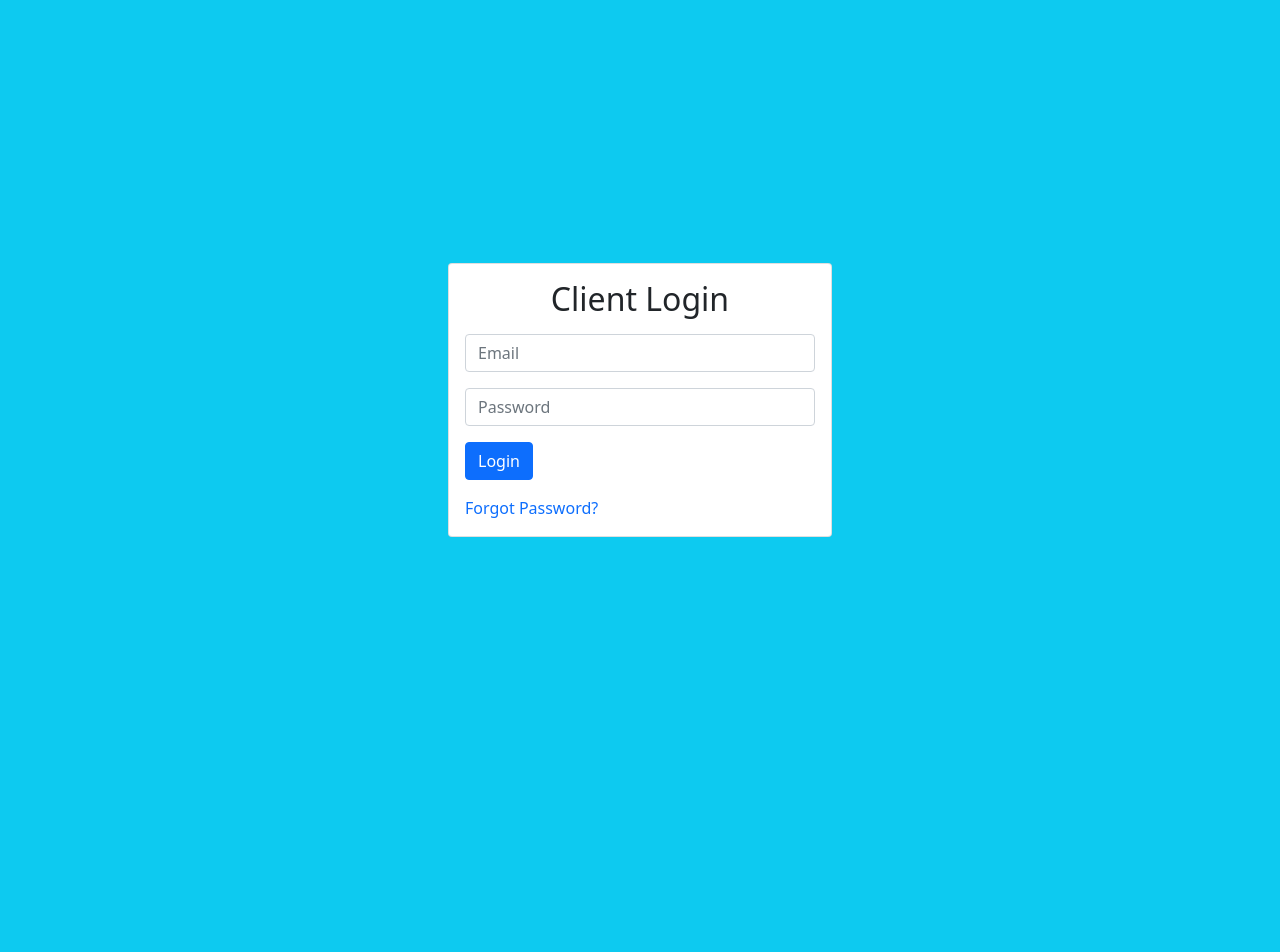
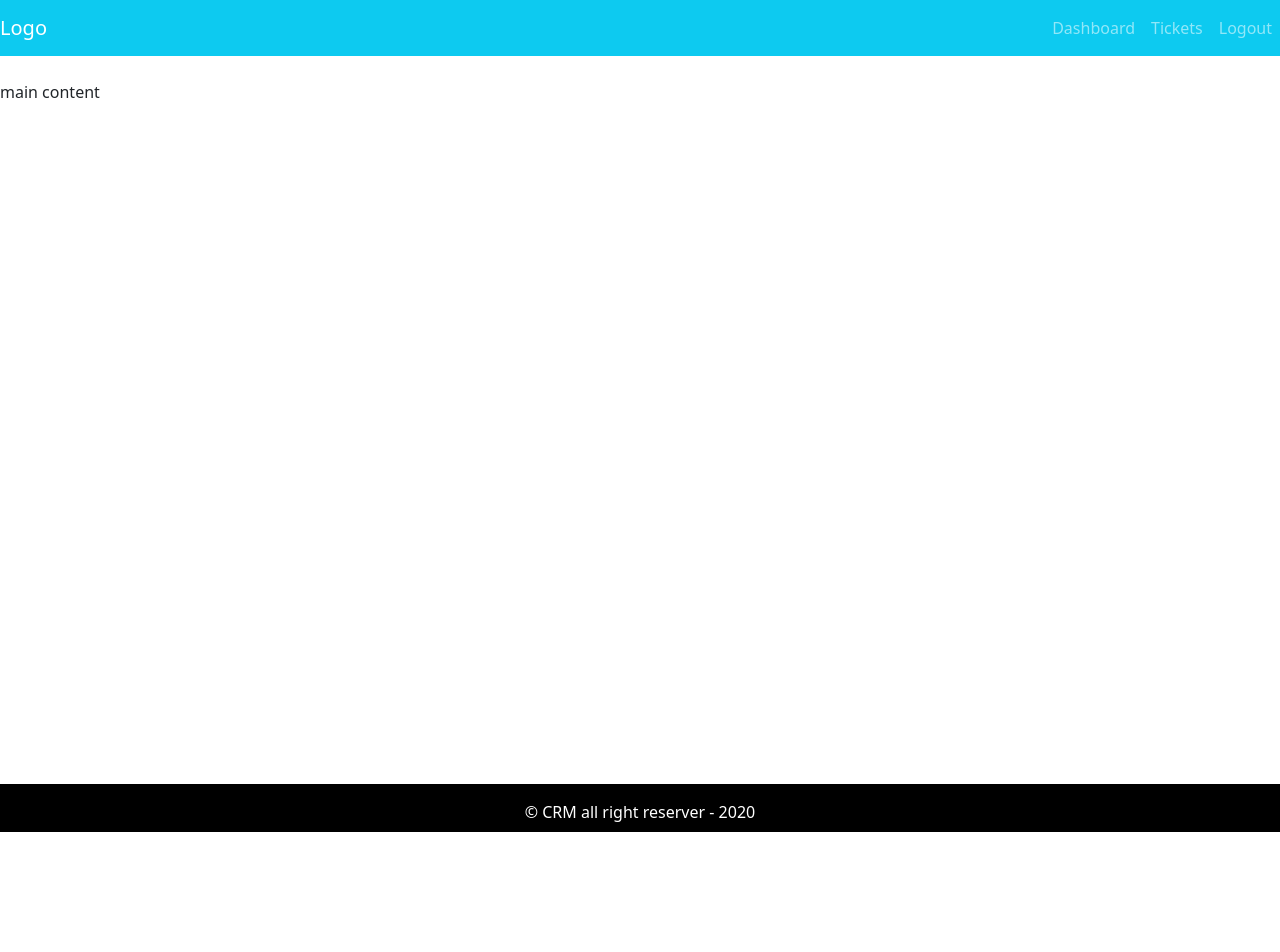
Before and after one commit to a-sadri/crm, a React (Create React App) app in the folder frontend/: page / in a window 1280 px wide. Shown: the top 952 px of the page. After the commit the page ends 832 px from the top, so only its background shows below. Built offline with nearby package versions, Linux system fonts and the light colour scheme.

Commit message:
Add layout

```diff
--- a/frontend/src/App.js
+++ b/frontend/src/App.js
@@ -1,11 +1,13 @@
+import Layout from './components/layout/Layout';
 import Entry from './pages/Entry';
 import ResetPassword from './pages/ResetPassword';
-
+import './app.css';
 function App() {
   return (
     <div className='App'>
-      <Entry />
-      <ResetPassword />
+      {/* <Entry /> */}
+      {/* <ResetPassword /> */}
+      <Layout />
     </div>
   );
 }
--- /dev/null
+++ b/frontend/src/app.css
@@ -0,0 +1,21 @@
+.layout {
+  display: grid;
+  grid-template-rows: 80px auto 3rem;
+  grid-template-areas:
+    'header'
+    'main'
+    'footer';
+}
+header {
+  grid-area: header;
+}
+main {
+  grid-area: main;
+  min-height: 88vh;
+}
+footer {
+  grid-area: footer;
+  background-color: black;
+  padding: 1rem;
+  color: white;
+}
--- /dev/null
+++ b/frontend/src/components/layout/Footer.js
@@ -0,0 +1,11 @@
+import React from 'react';
+
+const Footer = () => {
+  return (
+    <footer className='text-center copy-right'>
+      &copy; CRM all right reserver - 2020
+    </footer>
+  );
+};
+
+export default Footer;
--- /dev/null
+++ b/frontend/src/components/layout/Header.js
@@ -0,0 +1,21 @@
+import { Navbar, Nav } from 'react-bootstrap';
+
+const Header = () => {
+  return (
+    <header>
+      <Navbar collapseOnSelect variant='dark' bg='info' expand='md'>
+        <Navbar.Brand>Logo</Navbar.Brand>
+        <Navbar.Toggle aria-controls='basic-navbar-nav' />
+        <Navbar.Collapse>
+          <Nav className='ms-auto'>
+            <Nav.Link href='/dashboard'>Dashboard</Nav.Link>
+            <Nav.Link href='/dashboard'>Tickets</Nav.Link>
+            <Nav.Link href='/dashboard'>Logout</Nav.Link>
+          </Nav>
+        </Navbar.Collapse>
+      </Navbar>
+    </header>
+  );
+};
+
+export default Header;
--- /dev/null
+++ b/frontend/src/components/layout/Layout.js
@@ -0,0 +1,14 @@
+import Header from './Header';
+import Footer from './Footer';
+
+const Layout = () => {
+  return (
+    <div className='layout'>
+      <Header />
+      <main>main content</main>
+      <Footer />
+    </div>
+  );
+};
+
+export default Layout;
```
